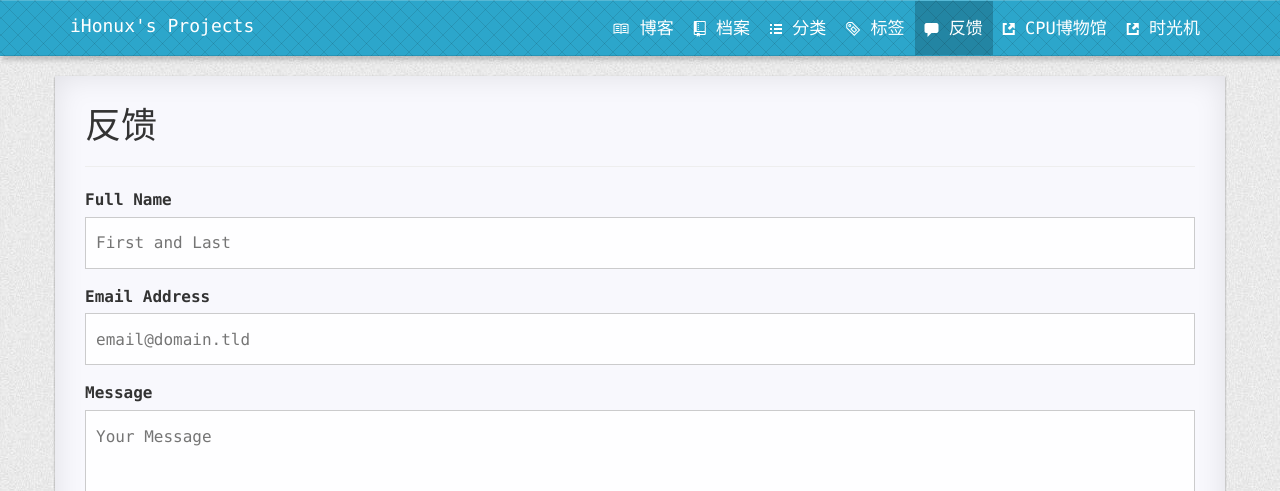
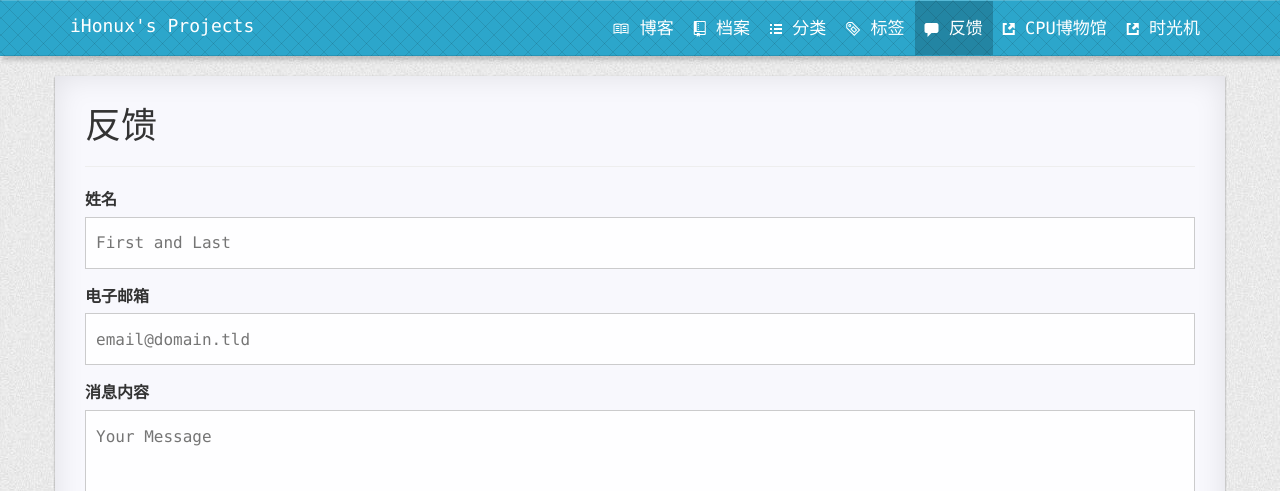
Before and after one commit to fxrj/fxrj.github.io, a Jekyll site: the page built from pages/5contact.md, in a window 1280 px wide. Shown: the top 491 px of the page. Built offline with Jekyll 4.4.1, drawn with Linux system fonts in a browser that asks for light colours; nearby versions of some CDN libraries; comment, search, counter and statistics services are not loaded.

Commit message:
Update 5contact.md

```diff
--- a/pages/5contact.md
+++ b/pages/5contact.md
@@ -8,11 +8,11 @@ isNavItem: true
 
 <form id="fs-frm" name="simple-contact-form" accept-charset="utf-8" action="https://formspree.io/f/mayzdbyv" method="post">
   <fieldset id="fs-frm-inputs">
-    <label for="full-name">Full Name</label>
+    <label for="full-name">姓名</label>
     <input type="text" name="name" id="full-name" placeholder="First and Last" required="">
-    <label for="email-address">Email Address</label>
+    <label for="email-address">电子邮箱</label>
     <input type="email" name="_replyto" id="email-address" placeholder="email@domain.tld" required="">
-    <label for="message">Message</label>
+    <label for="message">消息内容</label>
     <textarea rows="5" name="message" id="message" placeholder="Your Message" required=""></textarea>
     <input type="hidden" name="_subject" id="email-subject" value="来自 iHonux's Projects 的反馈">
   </fieldset>
```
